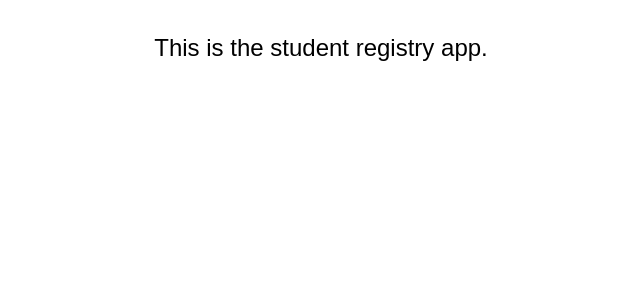
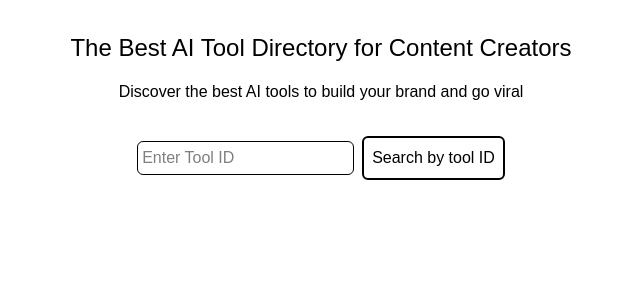
Before and after one commit to amrrao/AI-tool-directory, a Next.js app in the folder frontend/: page / in a window 1280 px wide. Shown: the top 300 px of the page, without its empty margins (319-959 px from the left). Built offline with nearby package versions, Linux system fonts and the light colour scheme.

Commit message:
initial fetch tool

```diff
--- /dev/null
+++ b/frontend/app/components/fetchbyproductid.tsx
@@ -0,0 +1,51 @@
+"use client";
+import { useState } from "react";
+
+type Tool = {
+    name: string;
+    price: number;
+    category: string;
+}
+
+export default function FetchByProductID(){
+    const[toolid, settoolid] = useState("");
+    const [result, setresult] = useState<Tool | null>(null);
+    const [error, seterror] = useState("");
+
+    async function fetchthetool(){
+        seterror("");
+        setresult(null);
+        try{
+            const res = await fetch(`http://127.0.0.1:8000/fetchbyproductid/${toolid}`);
+            if (!res.ok){
+                throw new Error("Failed to fetch the tool");
+            }
+            const data: Tool = await res.json();
+            setresult(data)
+
+        } catch(err:any){
+            seterror(err.message);
+        }
+    }
+    return (
+        <div className="w-100 mx-auto">
+            <input type="text" placeholder="Enter Tool ID" value={toolid} onChange={(e)=> settoolid(e.target.value)} className="border-1 mr-2 rounded-md p-1"/>
+            <button onClick={fetchthetool} className="border-2 p-2 rounded-md">
+                Search by tool ID
+            </button>
+            {error &&
+                <p>
+                    Error: {error}
+                </p>
+                }
+            {result && (
+                <div className="text-left mt-4">
+                <p>{result.name}</p>
+                <p>{result.category}</p>
+                <p>{result.price}</p>
+                </div>
+            )}
+
+        </div>
+    )
+}
--- a/frontend/app/page.tsx
+++ b/frontend/app/page.tsx
@@ -1,13 +1,21 @@
+"use client";
 import Image from "next/image";
 import Form from 'next/form'
-
+import { useState} from "react";
+import FetchByProductId from "./components/fetchbyproductid";
 
 export default function Home() {
   return (
     <div className="bg-white text-black h-screen text-center p-8">
       <h1 className="text-2xl">
-        This is the student registry app.
+        The Best AI Tool Directory for Content Creators
       </h1>
+      <p className="mt-4">
+        Discover the best AI tools to build your brand and go viral
+      </p>
+      <div className="mt-8">
+        <FetchByProductId />
+      </div>
     </div>
   );
 }
```
Also changed, not shown: 1 other file (tests, documents, lock files or other folders).
